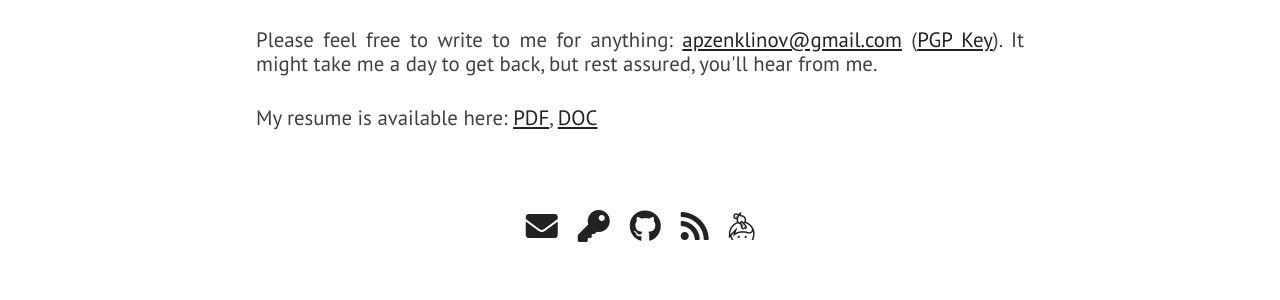
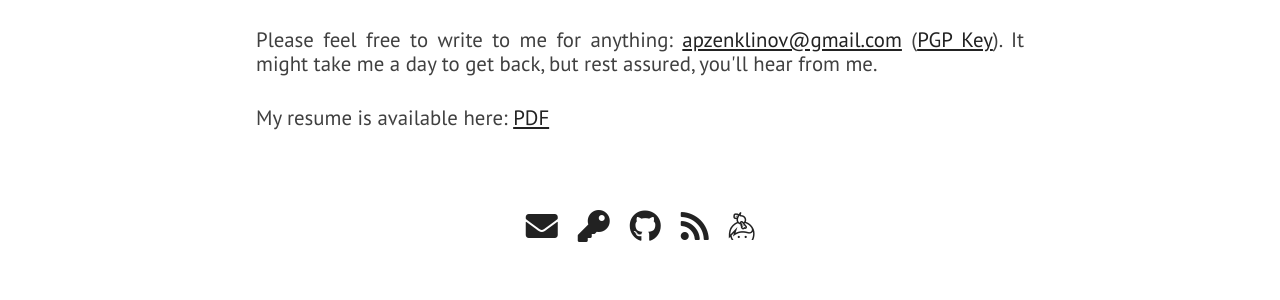
Before and after one commit to zenklinov/portfolio, a Jekyll site: the page built from index.html, in a window 1280 px wide and 900 px high, scrolled down 5081 px. Shown: the part 349-649 px from the top of the window. Built offline with Jekyll 4.4.1, drawn with Linux system fonts in a browser that asks for light colours; nearby versions of some CDN libraries.

Commit message:
Update extra.html

```diff
--- a/_includes/extra.html
+++ b/_includes/extra.html
@@ -9,7 +9,7 @@
                 Please feel free to write to me for anything: <a href="mailto:{{ site.email }}">{{ site.email }}</a> (<a href="https://www.nagekar.com/publickey.abhishek@nagekar.com.asc">PGP Key</a>). It might take me a day to get back, but rest assured, you'll hear from me.
             </p>
             <p class="paragraph-text justify-text">
-                My resume is available here: <a href="{{ site.blog_url }}/resume/resume.pdf">PDF</a>, <a href="{{ site.blog_url }}/resume/resume.docx">DOC</a>
+                My resume is available here: <a href="{{ site.blog_url }}/resume/resume.pdf">PDF</a>
             </p>
             <div class="extra-links">
                 <span class="hint--bottom bottom-link" aria-label="Email">
```
